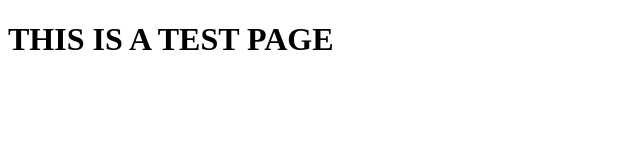
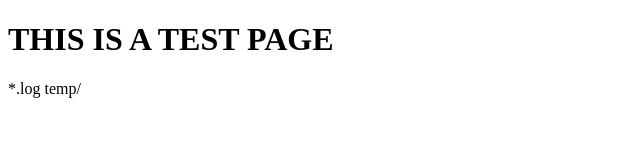
Before and after one commit to wakil-roomi-091/lab-task-repo, a plain HTML site: page index.html in a window 1280 px wide. Shown: the full height of the page, 0-640 px from the left. Drawn offline with Linux system fonts and the light colour scheme.

```diff
--- a/index.html
+++ b/index.html
@@ -7,5 +7,7 @@
 </head>
 <body>
     <h1>THIS IS A TEST PAGE</h1>
+    *.log
+temp/
 </body>
 </html>
```
